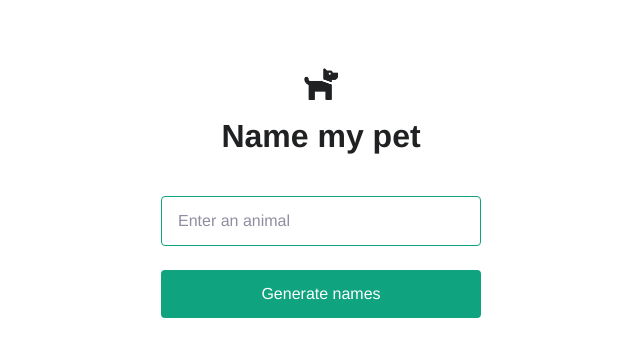
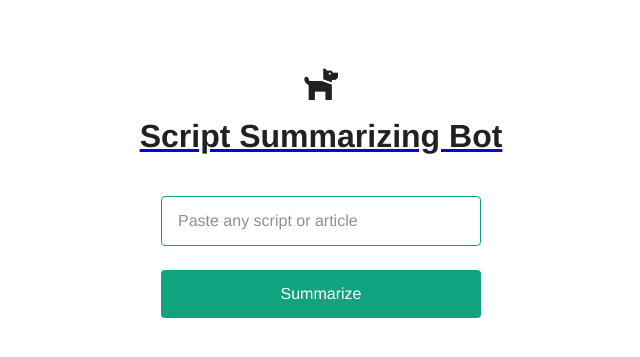
Before and after one commit to ganjanggejang/gpt-tutorial, a Flask app: page / in a window 1280 px wide. Shown: the top 357 px of the page, without its empty margins (319-959 px from the left). Run offline with Flask 2, Linux system fonts and the light colour scheme; some web fonts are replaced.

Commit message:
changed to Script Summarizing Bot

```diff
--- a/main.py
+++ b/main.py
@@ -6,33 +6,36 @@ from flask import Flask, redirect, render_template, request, url_for
 app = Flask(__name__)
 openai.api_key = os.getenv("OPENAI_API_KEY")
 
-
+# main page
 @app.route("/", methods=("GET", "POST"))
 def index():
     if request.method == "POST":
-        animal = request.form["animal"]
-        response = openai.Completion.create(
-            model="text-davinci-003",
-            prompt=generate_prompt(animal),
-            temperature=1.0,
+        input_text = request.form["input_text"]
+        response = openai.ChatCompletion.create(
+          model="gpt-3.5-turbo",
+          messages = [
+            {'role': 'user', 'content': generate_prompt(input_text)}
+          ],
+          temperature=0.7,
+          max_tokens=64,
+          top_p=1.0,
+          frequency_penalty=0.0,
+          presence_penalty=0.0
         )
-        return redirect(url_for("index", result=response.choices[0].text))
+        return redirect(url_for("index", result=response['choices'][0]['message']['content']))
+
     # request.method == "GET"일 때
     result = request.args.get("result")
-    return render_template("index.html", result=result)
+    return render_template("index.html", result=result) # html파일에 result 변수도 같이 전달
 
 
-def generate_prompt(animal):
-    return """Suggest three names for an animal that is a superhero.
 
-Animal: Cat
-Names: Captain Sharpclaw, Agent Fluffball, The Incredible Feline
-Animal: Dog
-Names: Ruff the Protector, Wonder Canine, Sir Barks-a-Lot
-Animal: {}
-Names:""".format(
-        animal.capitalize()
-    )
+
+def generate_prompt(input_text):
+    return """Summarize this for a high-school student:
+    {}
+    """.format(input_text)
+
 
 if __name__ == "__main__":
-  app.run(host='0.0.0.0', port=81)
+    app.run(host='0.0.0.0', port=81)
--- a/templates/index.html
+++ b/templates/index.html
@@ -1,6 +1,6 @@
 <!DOCTYPE html>
 <head>
-  <title>OpenAI Quickstart</title>
+  <title>Script Summarizing Bot</title>
   <link
     rel="shortcut icon"
     href="{{ url_for('static', filename='dog.png') }}"
@@ -10,12 +10,19 @@
 
 <body>
   <img src="{{ url_for('static', filename='dog.png') }}" class="icon" />
-  <h3>Name my pet</h3>
+  <a href="{{ url_for('index') }}"> <h3>Script Summarizing Bot</h3> </a>
   <form action="/" method="post">
-    <input type="text" name="animal" placeholder="Enter an animal" required />
-    <input type="submit" value="Generate names" />
+    <input type="text" name="input_text" placeholder="Paste any script or article" required />
+    <input type="submit" value="Summarize" />
   </form>
+  <!-- jinja 이용하여 파이썬 논리 사용 -->
   {% if result %}
+  <li>Summarized for you:</li>
   <div class="result">{{ result }}</div>
+  <li>Keywords to learn more:</li>
+  <div class="keyword">{{ keyword }} </div>
   {% endif %}
+  <!-- endif endfor endblock 꼭 사용해주기 -->
+
+
 </body>
```
Also changed, not shown: templates/summarized.html (added, +7 -0 lines).
